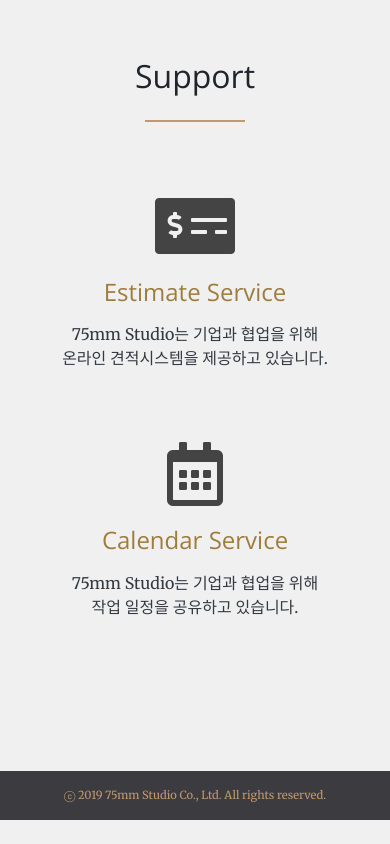
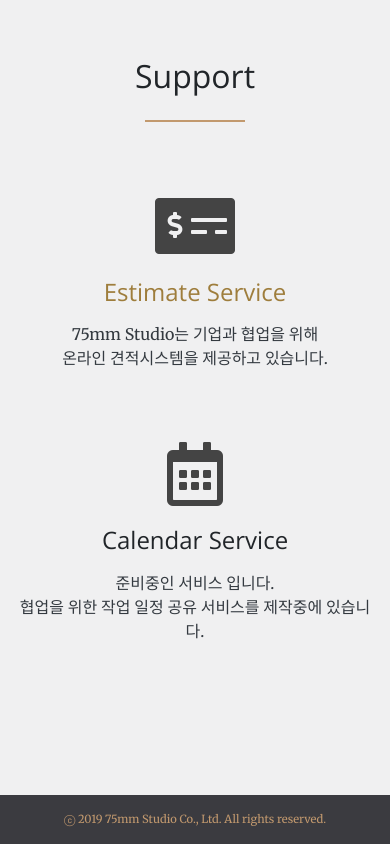
Before and after one commit to 75mm-studio/web, a plain HTML site: page matchmove.html in a window 390 px wide. Shown: the part 1773-2617 px from the top of the page. Before the commit the page ends 2593 px from the top, so only its background shows below. Drawn offline with nearby package versions, Linux system fonts and the light colour scheme; a web font is replaced by a local one.

Commit message:
캘린더 작업중 표기함.

```diff
--- a/js/creative.js
+++ b/js/creative.js
@@ -91,6 +91,4 @@
     }
   });
 
-
-
 })(jQuery); // End of use strict
--- a/matchmove.html
+++ b/matchmove.html
@@ -212,23 +212,21 @@
           </div>
         </div>
 
-          <div class="col-lg-6 col-md-6 text-center">
+          <div class="col-lg-6 col-md-6 text-center" data-toggle="tooltip" data-placement="top" title="Tooltip on top">
             <i class="far pt-5 fa-4x fa-calendar-alt text-primary mb-3"></i>
             <div class="service-box mt-1 mx-auto kor">
-                <a href="">
-                    <h4 class="mb-3">Calendar Service</h4>
-                </a>
+                  <h4 class="mb-3">Calendar Service</h4>
                 <p class="text-faded mb-4 text-dark kor">
-                  75mm Studio는 기업과 협업을 위해<br>
-                  작업 일정을 공유하고 있습니다.
+                  준비중인 서비스 입니다.<br>
+                  협업을 위한 작업 일정 공유 서비스를 제작중에 있습니다.
                 </p>
             </div>
             <div class="service-box mt-1 mx-auto eng">
-              <a href="">
-                  <h4 class="mb-3">Calendar Service</h4>
-              </a>
+
+              <h4 class="mb-3">Calendar Service</h4>
               <p class="text-faded mb-4 text-dark eng">
-                75mm Studio provide online calendar service for Collaboration with businesses.
+                Calendar service is being prepared.<br>
+                75mm Studio is in the process of creating a service that will share an internal work schedule for collaboration.
               </p>
             </div>
         </div>
```
